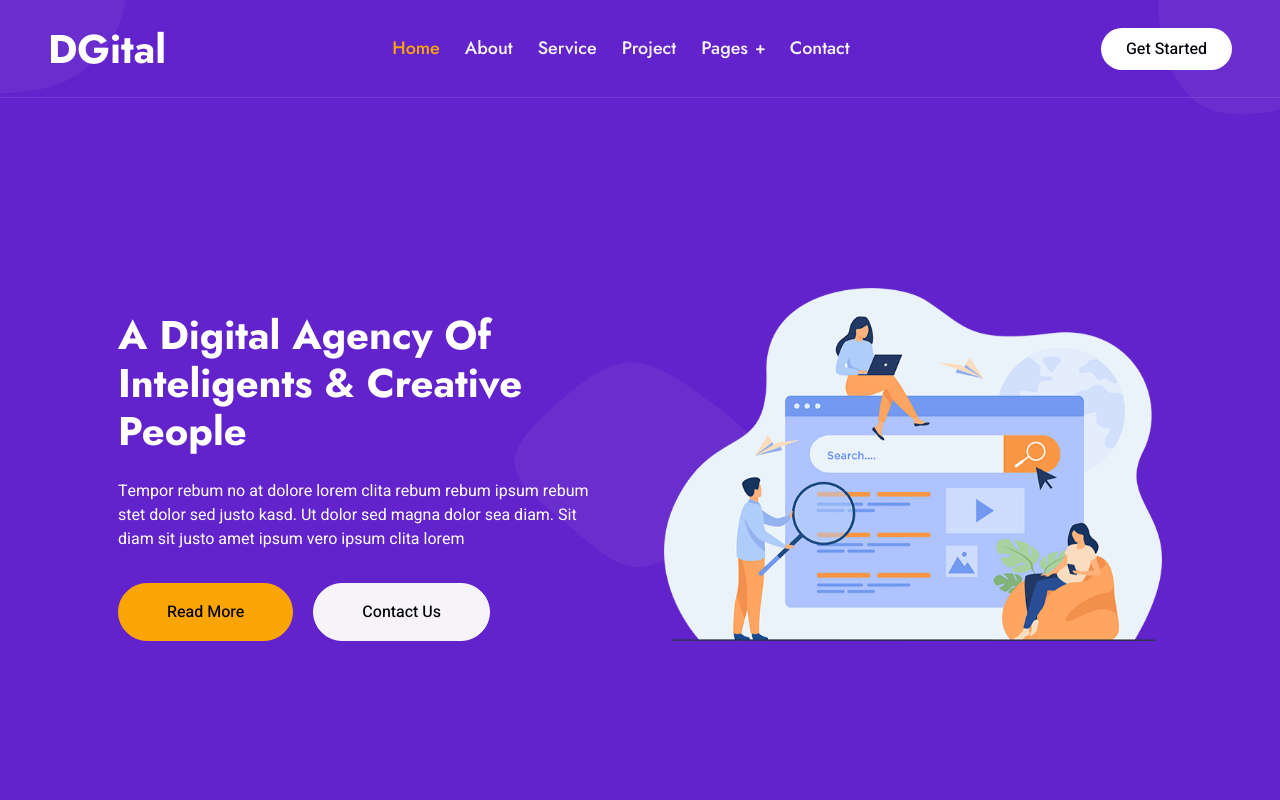
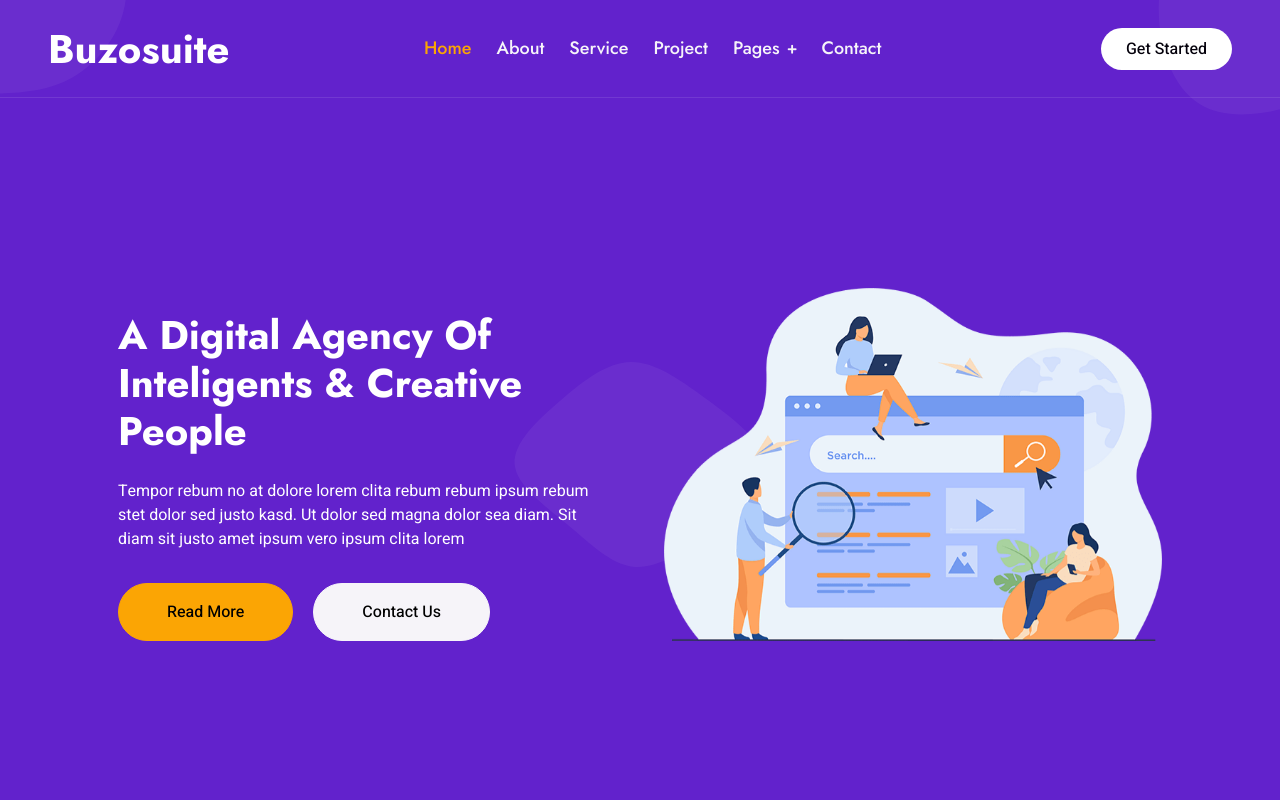
Before and after one commit to Buzo-suite/buzosuite, a plain HTML site: page index.html in a window 1280 px wide. Shown: the top 800 px of the page. Drawn offline with nearby package versions, Linux system fonts and the light colour scheme.

Commit message:
modified name

```diff
--- a/index.html
+++ b/index.html
@@ -3,7 +3,7 @@
 
 <head>
     <meta charset="utf-8">
-    <title>DGital - Digital Agency HTML Template</title>
+    <title>Buzosuite</title>
     <meta content="width=device-width, initial-scale=1.0" name="viewport">
     <meta content="" name="keywords">
     <meta content="" name="description">
@@ -47,7 +47,7 @@
         <div class="container-xxl position-relative p-0">
             <nav class="navbar navbar-expand-lg navbar-light px-4 px-lg-5 py-3 py-lg-0">
                 <a href="" class="navbar-brand p-0">
-                    <h1 class="m-0">DGital</h1>
+                    <h1 class="m-0">Buzosuite</h1>
                     <!-- <img src="img/logo.png" alt="Logo"> -->
                 </a>
                 <button class="navbar-toggler" type="button" data-bs-toggle="collapse" data-bs-target="#navbarCollapse">
```
